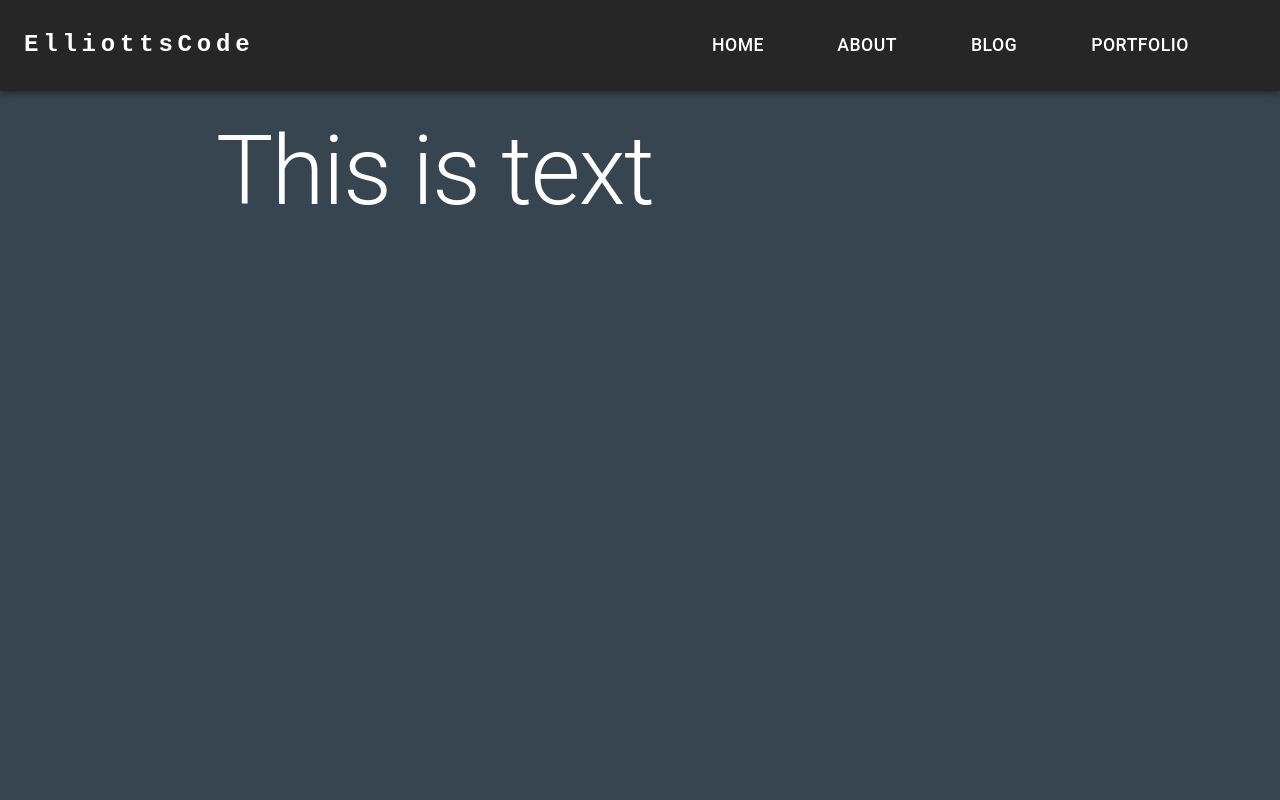
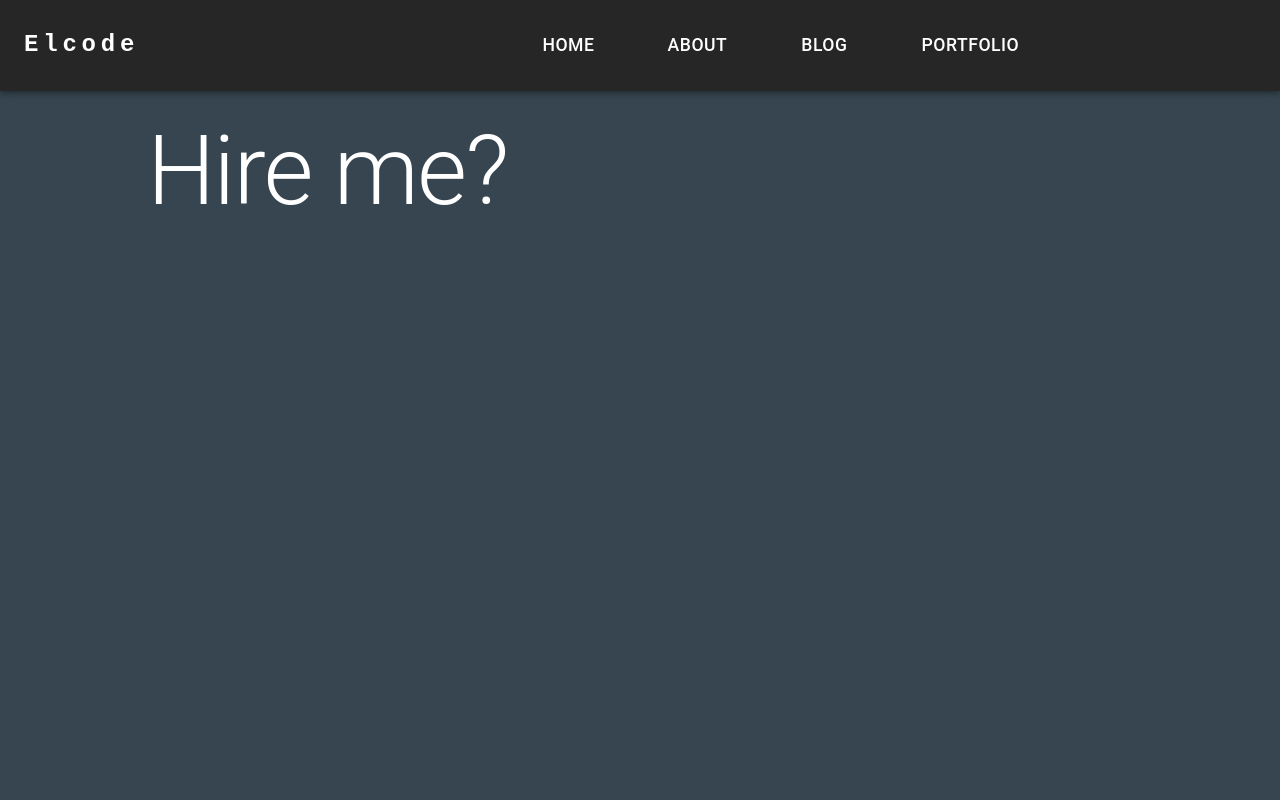
Before and after one commit to Elliottscode/Elliottscode-portfolio, a React app: page / in a window 1280 px wide. Shown: the top 800 px of the page. Built offline with nearby package versions, Linux system fonts and the light colour scheme.

Commit message:
Appbar css adjusted

```diff
--- a/src/component/AppBar.tsx
+++ b/src/component/AppBar.tsx
@@ -45,10 +45,11 @@ function ResponsiveAppBar() {
               letterSpacing: '.3rem',
               color: 'text.primary',
               textDecoration: 'none',
-              fontSize: '150%'
+              fontSize: '150%',
+              marginRight: '2vw'
             }}
           >
-            ElliottsCode
+            Elcode
           </Typography>
 
           <Box maxWidth="40%" sx={{ marginLeft: '30%', flexGrow: 1, display: { xs: 'none', md: 'flex' }, justifyContent: 'space-between'}}>
--- a/src/pages/Home.tsx
+++ b/src/pages/Home.tsx
@@ -16,7 +16,7 @@ export const Home = () => (
       <Grid container className={style.gridContainer}  sx={{}} >
 
           <Typography className={style.title} variant="h1" sx={{}}>
-              This is text
+              Hire me?
           </Typography>
 
         <Grid item sx={{}}>
--- a/src/pages/home.scss
+++ b/src/pages/home.scss
@@ -10,7 +10,7 @@
 
 
 .title {
-    padding-left: 15vw;
+    padding-left: 10%;
 }
 
 
```
